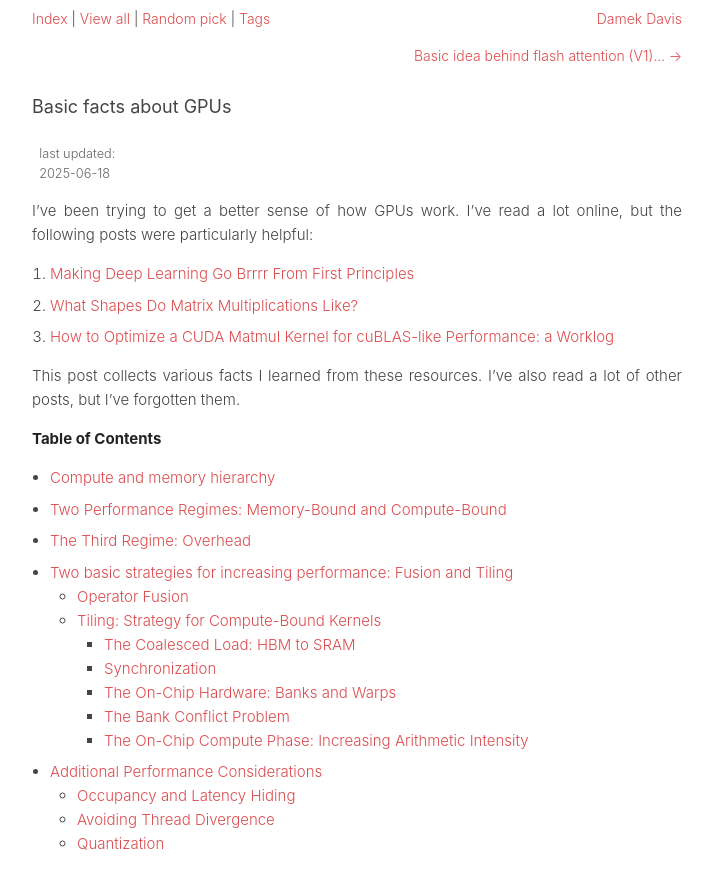
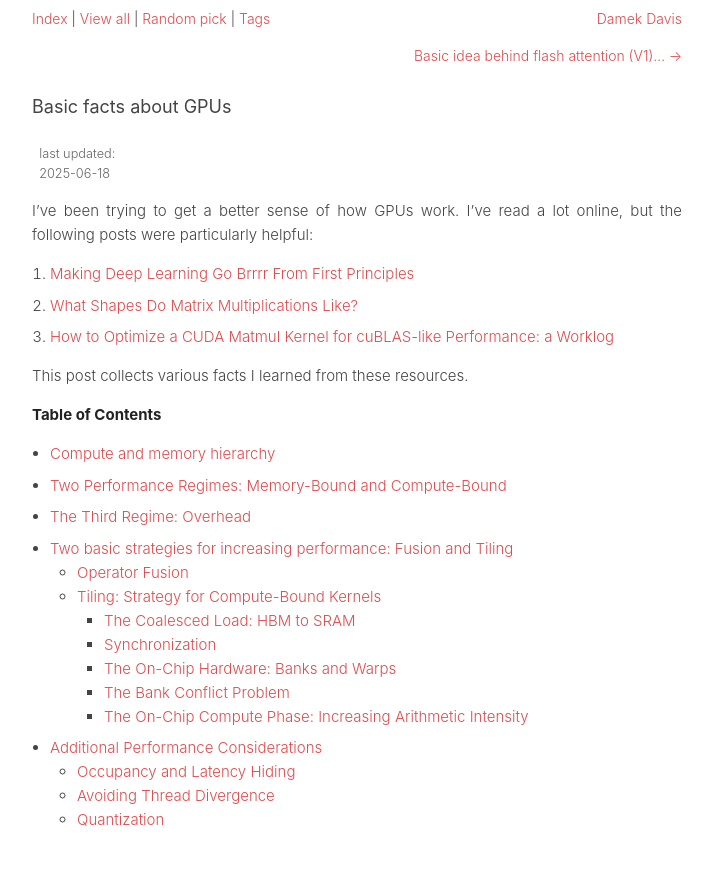
Before and after one commit to damek/damek.github.io, a Jekyll site: the page built from _random/basic-facts-about-gpus.md, in a window 1280 px wide and 900 px high. Shown: the top 889 px of the window, without its empty margins (283-996 px from the left). Built offline with Jekyll 4.4.1, drawn with Linux system fonts in a browser that asks for light colours.

Commit message:
update basic-facts-about-gpus.md: remove redundant statement about forgotten resources for improved clarity

```diff
--- a/_random/basic-facts-about-gpus.md
+++ b/_random/basic-facts-about-gpus.md
@@ -10,7 +10,7 @@ I've been trying to get a better sense of how GPUs work. I've read a lot online,
 2. [What Shapes Do Matrix Multiplications Like?](https://www.thonking.ai/p/what-shapes-do-matrix-multiplications){:target="_blank"}
 3. [How to Optimize a CUDA Matmul Kernel for cuBLAS-like Performance: a Worklog](https://siboehm.com/articles/22/CUDA-MMM){:target="_blank"}
 
-This post collects various facts I learned from these resources. I've also read a lot of other posts, but I've forgotten them.
+This post collects various facts I learned from these resources.
 
 **Table of Contents**
 
```
